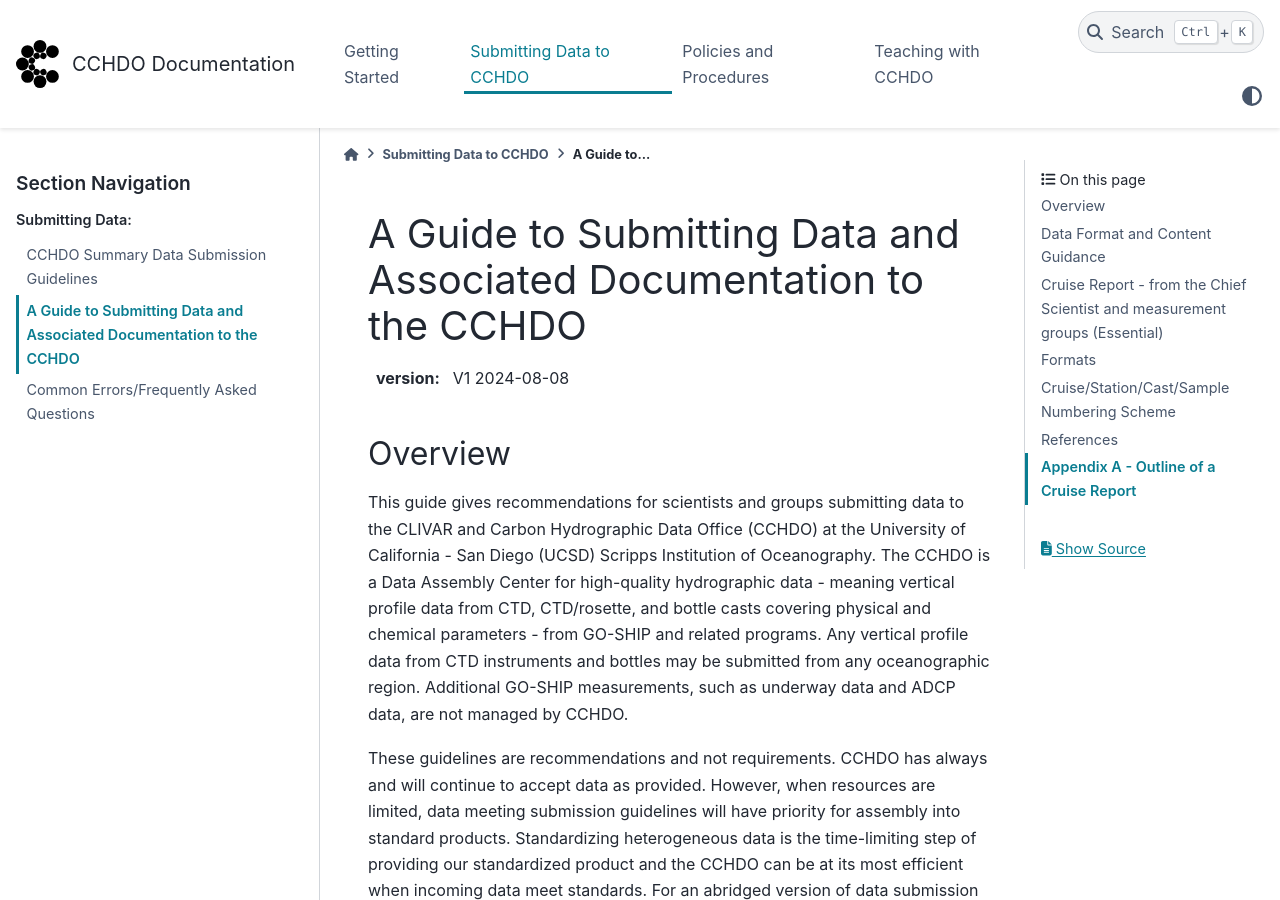
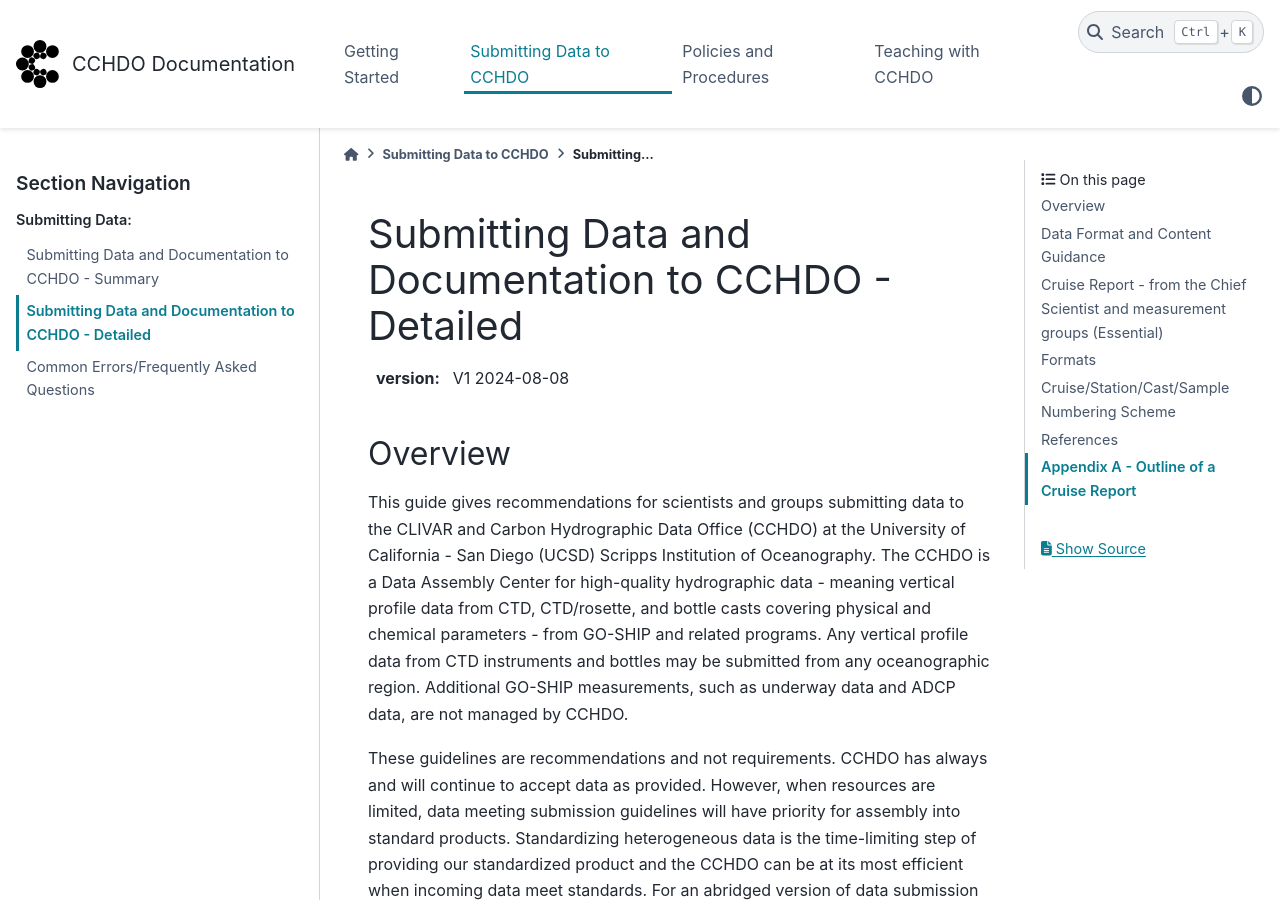
Before and after one commit to cchdo/cchdo-learning-and-guides, a Sphinx documentation site: the page built from docs/submitting_data/detailed_guide.md, in a window 1280 px wide and 900 px high. Built offline with Sphinx 7.4.7 and the PyData theme 0.15.4, drawn with Linux system fonts in a browser that asks for light colours; pages that are not in the unit, such as notebooks, are missing from menus; some of the changed text lies outside the part shown.

Commit message:
Rename Submission Docs

```diff
--- a/docs/submitting_data/detailed_guide.md
+++ b/docs/submitting_data/detailed_guide.md
@@ -1,4 +1,4 @@
-# A Guide to Submitting Data and Associated Documentation to the CCHDO
+# Submitting Data and Documentation to CCHDO - Detailed
 
 :version: V1 2024-08-08
 
--- a/docs/submitting_data/quick_guide.md
+++ b/docs/submitting_data/quick_guide.md
@@ -1,4 +1,4 @@
-# CCHDO Summary Data Submission Guidelines
+# Submitting Data and Documentation to CCHDO - Summary
 
 :version: 2024-08-08
 
```
